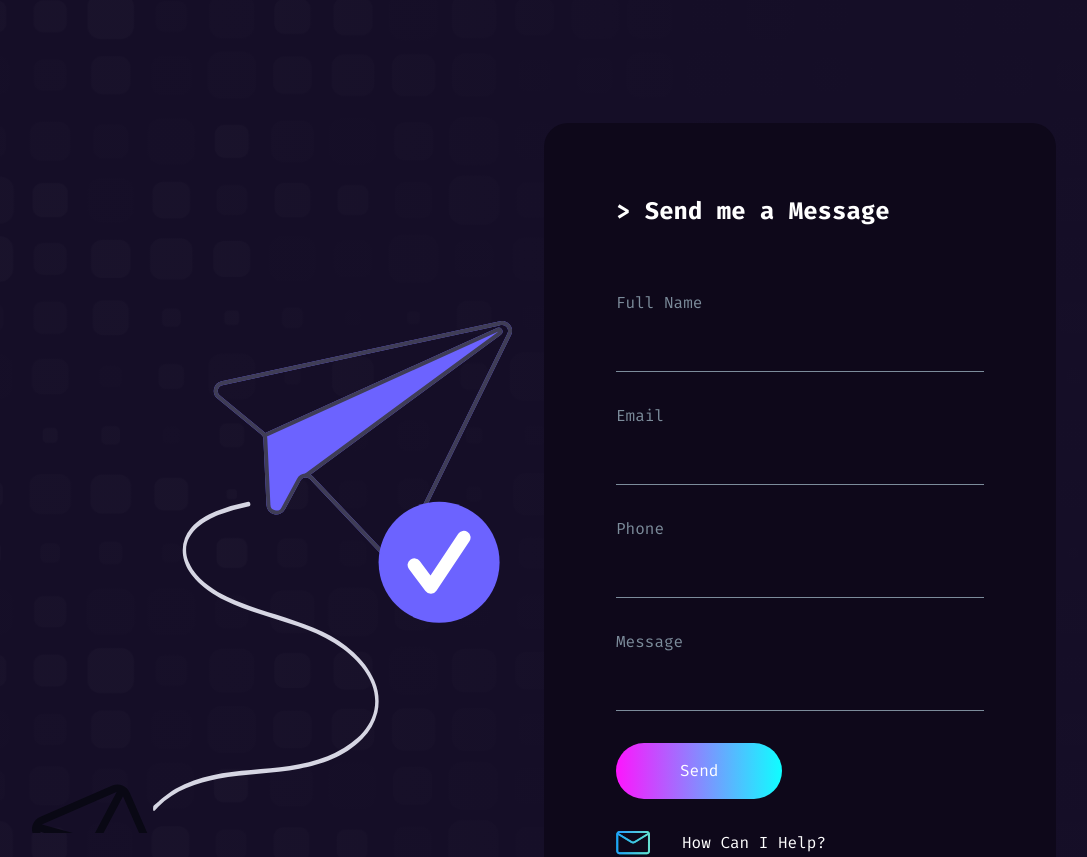
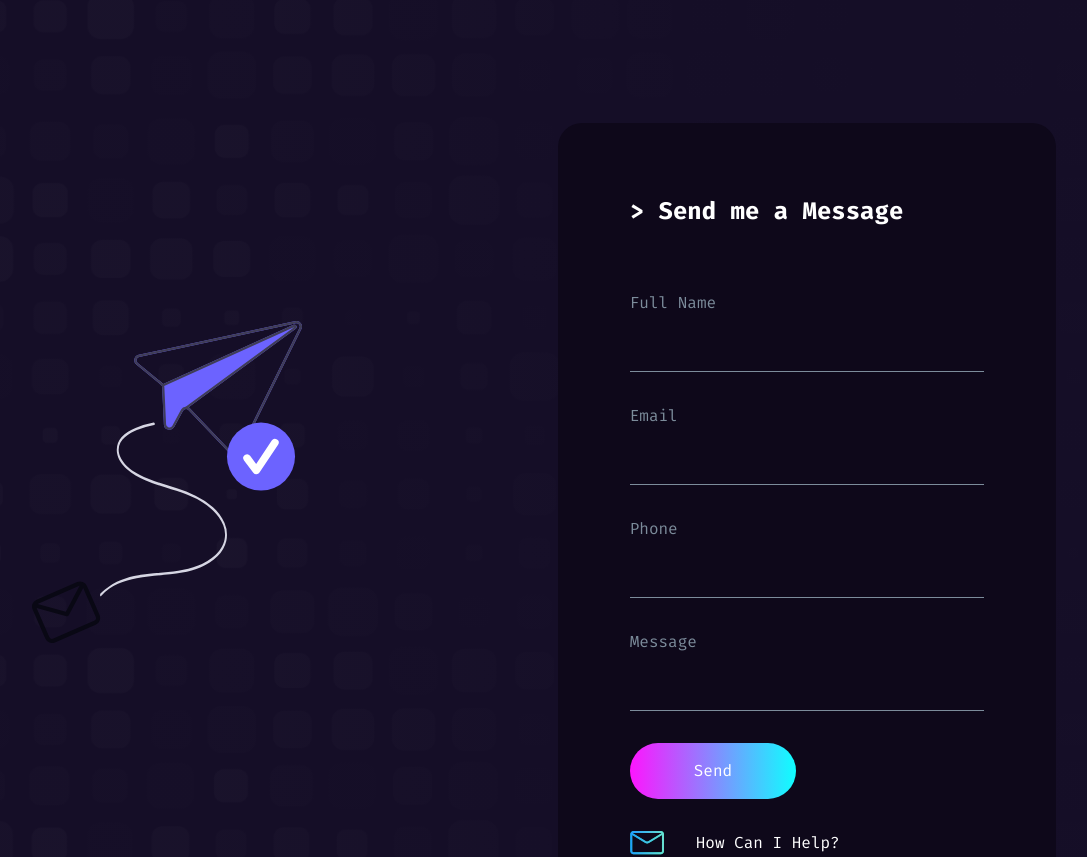
Before and after one commit to nbur4556/svkit-portfolio, a SvelteKit app: page / in a window 1280 px wide. Shown: the part 2220-3077 px from the top of the page, without its empty margins (96-1183 px from the left). Built offline with nearby package versions, Linux system fonts and the light colour scheme.

Commit message:
adjust message image allignment

```diff
--- a/src/components/Contact.svelte
+++ b/src/components/Contact.svelte
@@ -7,8 +7,9 @@
 </script>
 
 <PageContent class="lg:mb-lg">
-  <section class="flex lg:flex-row flex-col-reverse justify-between items-center gap-sm">
-    <!-- TODO: graphics-update: fix alignment -->
+  <section class="flex lg:flex-row flex-col-reverse justify-between items-center gap-xl">
+    <!-- TODO: graphics-update: responsive -->
+    <!-- TODO: graphics-update: cutting off at bottom -->
     <ImageContainer
       class="lg:h-xxl lg:visible invisible"
       src="/images/undraw_message-sent.svg"
--- a/src/components/Hero.svelte
+++ b/src/components/Hero.svelte
@@ -13,7 +13,8 @@
   <div>
     <!--TODO: graphics-update: I should attribute unDraw if they want it, even if not required -->
     <!--TODO: graphics-update: Resize image -->
-    <!--TODO: graphics-update: Image should have a white background, or otherwise pop from the website background-->
+    <!--TODO: graphics-update: Image should have a white edge, or otherwise pop from the website background-->
+    <!--TODO: graphics-update: formatting for mobile -->
     <img
       class="w-688px"
       src="/images/undraw_code-thinking.svg"
```
